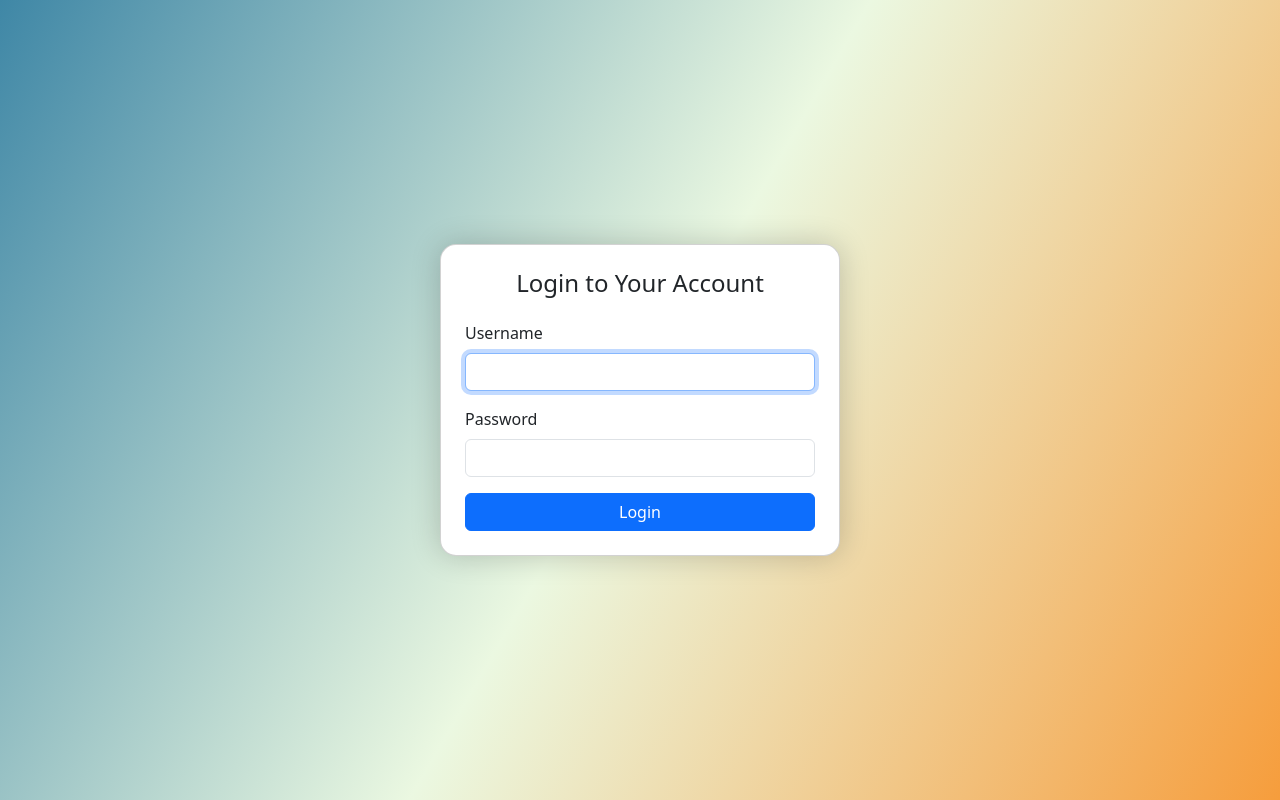
After one commit to tetsuya-cpu/Myproject, a Django app: page /login/ in a window 1280 px wide. The commit adds this page. Run offline with Django 5.2, Linux system fonts and the light colour scheme.

Commit message:
Your message describing the changes

```diff
--- /dev/null
+++ b/records/templates/records/base.html
@@ -0,0 +1,5 @@
+{% if user.is_authenticated %}
+    <li class="nav-item">
+        <a class="nav-link text-danger" href="{% url 'logout' %}">Logout</a>
+    </li>
+{% endif %}
--- /dev/null
+++ b/records/templates/records/login.html
@@ -0,0 +1,39 @@
+{% load static %}
+<!DOCTYPE html>
+<html lang="en">
+<head>
+    <meta charset="UTF-8">
+    <title>Login | Your App</title>
+    <link href="https://cdn.jsdelivr.net/npm/bootstrap@5.3.0/dist/css/bootstrap.min.css" rel="stylesheet">
+    <style>
+        body {
+            background: linear-gradient(120deg, #3f87a6, #ebf8e1, #f69d3c);
+            min-height: 100vh;
+            display: flex;
+            align-items: center;
+            justify-content: center;
+        }
+        .card {
+            border-radius: 1rem;
+            box-shadow: 0 0 30px rgba(0,0,0,0.2);
+        }
+    </style>
+</head>
+<body>
+<div class="card p-4" style="width: 400px;">
+    <h4 class="text-center mb-4">Login to Your Account</h4>
+    <form method="post">
+        {% csrf_token %}
+        <div class="mb-3">
+            <label for="id_username" class="form-label">Username</label>
+            <input type="text" name="username" autofocus required id="id_username" class="form-control">
+        </div>
+        <div class="mb-3">
+            <label for="id_password" class="form-label">Password</label>
+            <input type="password" name="password" required id="id_password" class="form-control">
+        </div>
+        <button type="submit" class="btn btn-primary w-100">Login</button>
+    </form>
+</div>
+</body>
+</html>
--- a/records/views.py
+++ b/records/views.py
@@ -2,7 +2,9 @@ from django.shortcuts import render, redirect, get_object_or_404
 from .models import Person
 from .forms import PersonForm
 from django.db.models import Q
+from django.contrib.auth.decorators import login_required  # ✅ import login_required
 
+@login_required
 def person_list(request):
     query = request.GET.get('q')
     if query:
@@ -17,6 +19,7 @@ def person_list(request):
         people = Person.objects.all()
     return render(request, 'records/person_list.html', {'people': people})
 
+@login_required
 def person_create(request):
     if request.method == 'POST':
         form = PersonForm(request.POST)
@@ -27,6 +30,7 @@ def person_create(request):
         form = PersonForm()
     return render(request, 'records/person_form.html', {'form': form})
 
+@login_required
 def person_update(request, pk):
     person = get_object_or_404(Person, pk=pk)
     if request.method == 'POST':
@@ -38,6 +42,7 @@ def person_update(request, pk):
         form = PersonForm(instance=person)
     return render(request, 'records/person_form.html', {'form': form})
 
+@login_required
 def person_delete(request, pk):
     person = get_object_or_404(Person, pk=pk)
     if request.method == 'POST':
--- a/workflow_app/urls.py
+++ b/workflow_app/urls.py
@@ -1,7 +1,10 @@
 from django.contrib import admin
 from django.urls import path, include
+from django.contrib.auth import views as auth_views
 
 urlpatterns = [
     path('admin/', admin.site.urls),
-    path('', include('records.urls')),
+    path('', include('records.urls')),  # Include your app's URLs
+    path('login/', auth_views.LoginView.as_view(template_name='records/login.html'), name='login'),
+    path('logout/', auth_views.LogoutView.as_view(), name='logout'),
 ]
```
Also changed, not shown: records/templates/records/person_list.html (+29 -5 lines), workflow_app/settings.py (+7 -0 lines), db.sqlite3.
